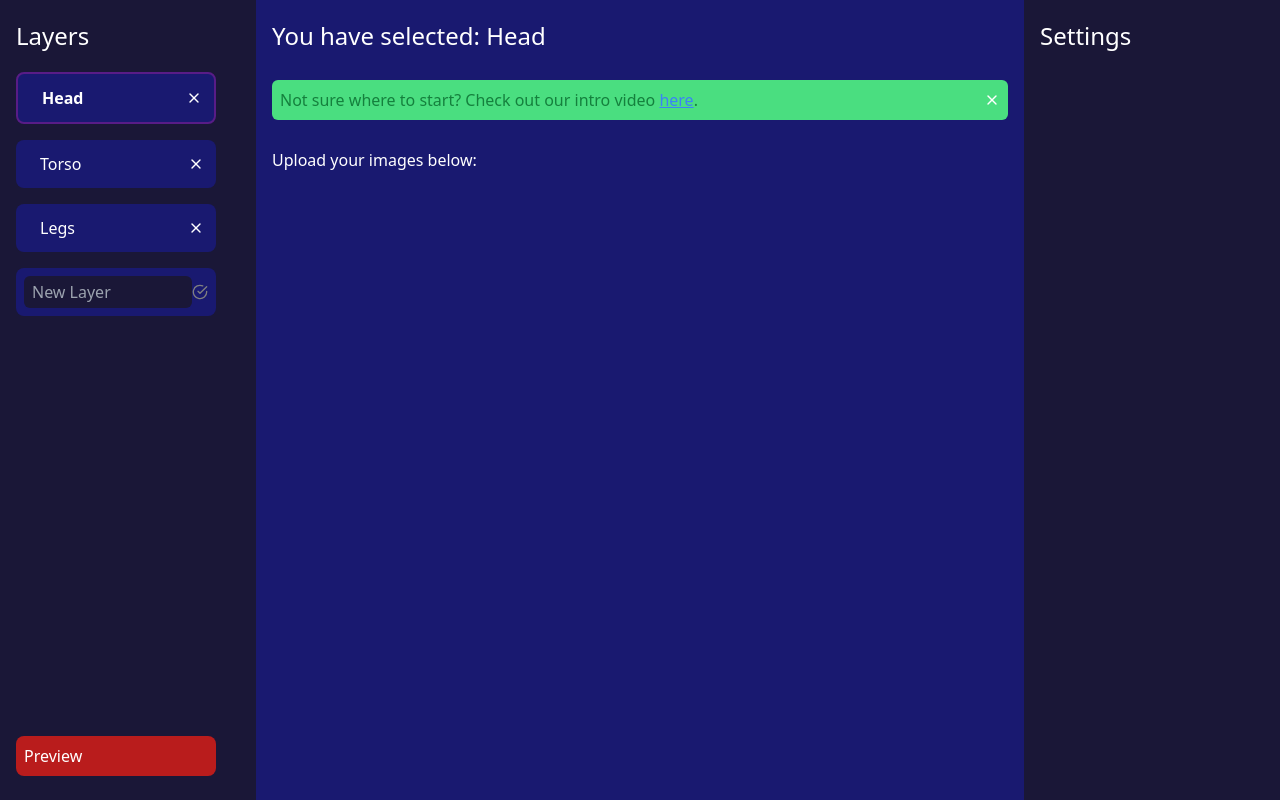
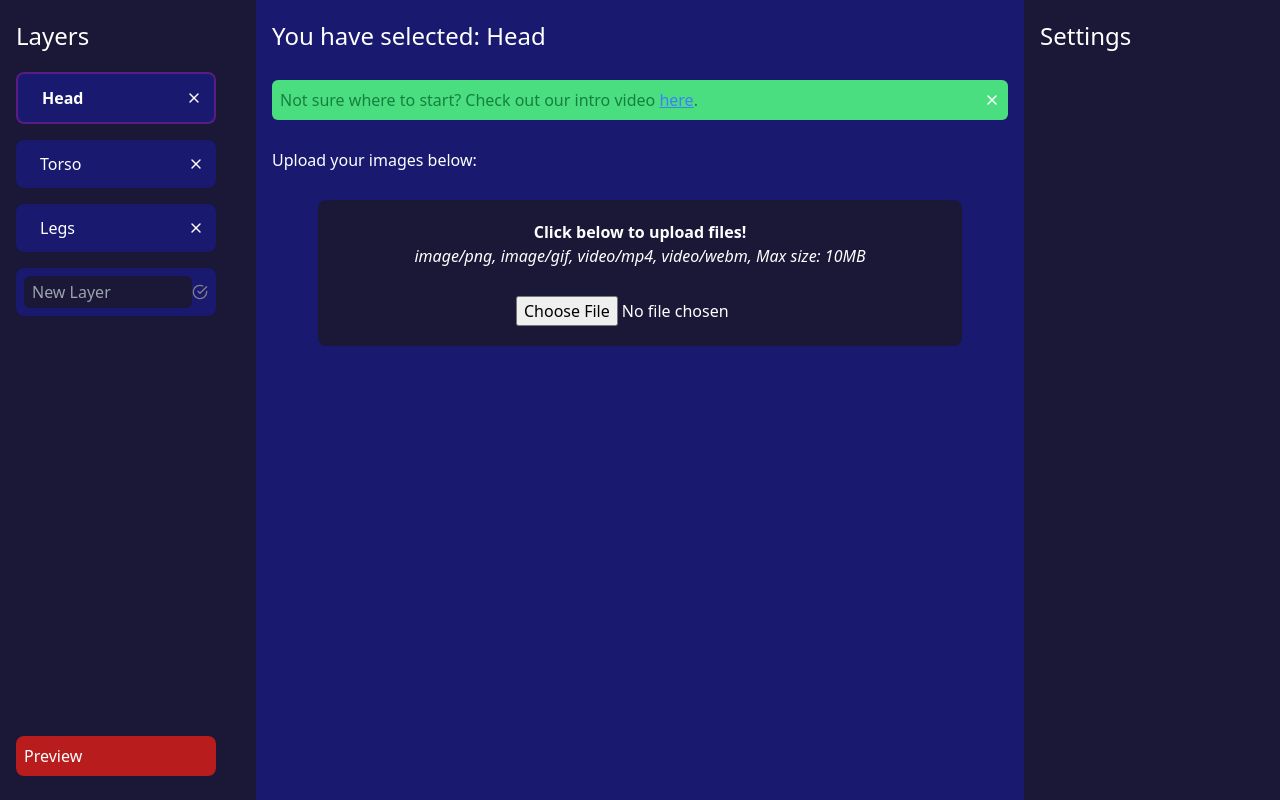
Before and after one commit to AndreiTotoro/artwork-creator, a Next.js app: page / in a window 1280 px wide. Both pictures are taken after a click on the button "Head". Built offline with nearby package versions, Linux system fonts and the light colour scheme.

Commit message:
Add input for file upload

```diff
--- a/app/Main.js
+++ b/app/Main.js
@@ -1,6 +1,7 @@
 'use client';
 import React from 'react';
 import { FiX } from 'react-icons/fi';
+import Upload from '../components/Upload';
 
 export default function Main({ currentLayer }) {
 	return (
@@ -19,6 +20,8 @@ export default function Main({ currentLayer }) {
 				</button>
 			</div>
 			<p>Upload your images below: </p>
+
+			<Upload className="self-center" />
 		</div>
 	);
 }
--- /dev/null
+++ b/components/Upload.js
@@ -0,0 +1,13 @@
+import React from 'react';
+
+export default function Upload() {
+	return (
+		<div className="self-center p-5 px-24 bg-void rounded-lg flex justify-center items-center flex-col">
+			<p className="font-bold">Click below to upload files!</p>
+			<p className="italic">
+				image/png, image/gif, video/mp4, video/webm, Max size: 10MB
+			</p>
+			<input className="ml-16 pt-7" type="file" name="myImage"></input>
+		</div>
+	);
+}
```
